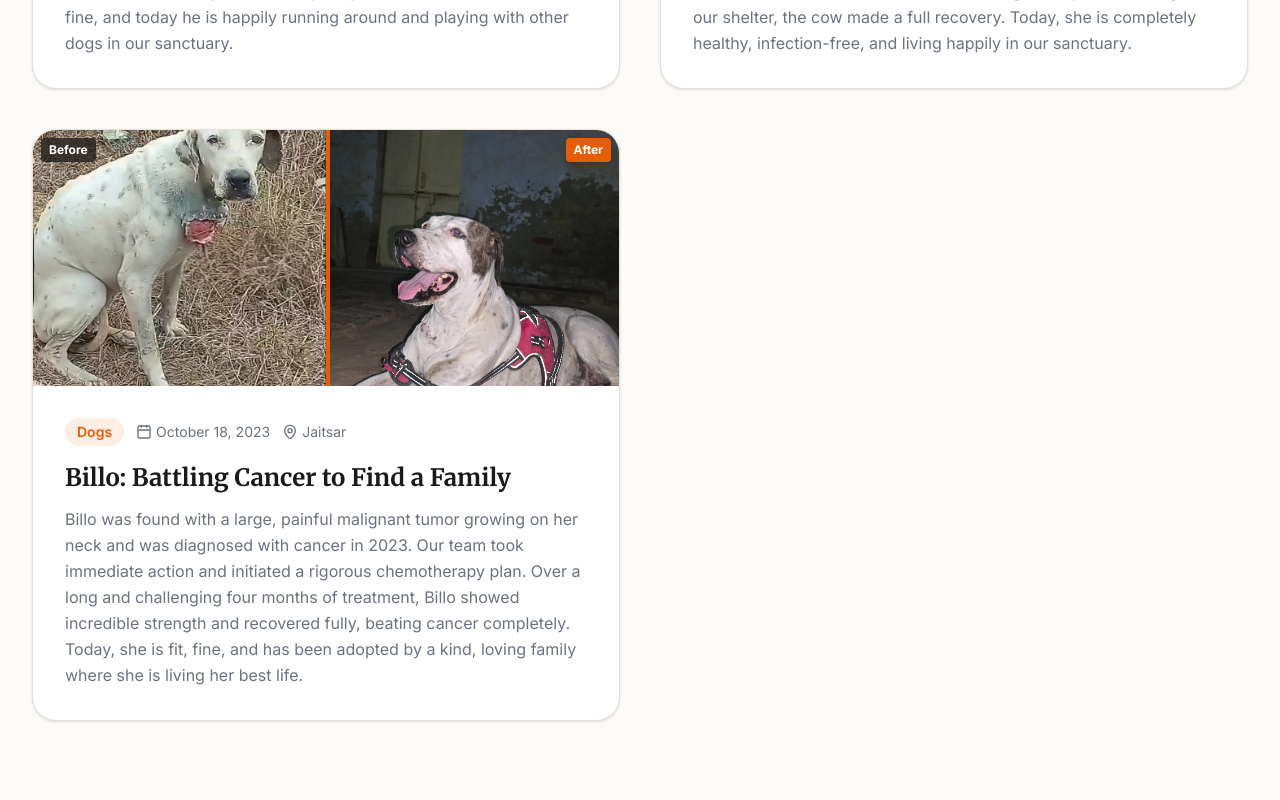
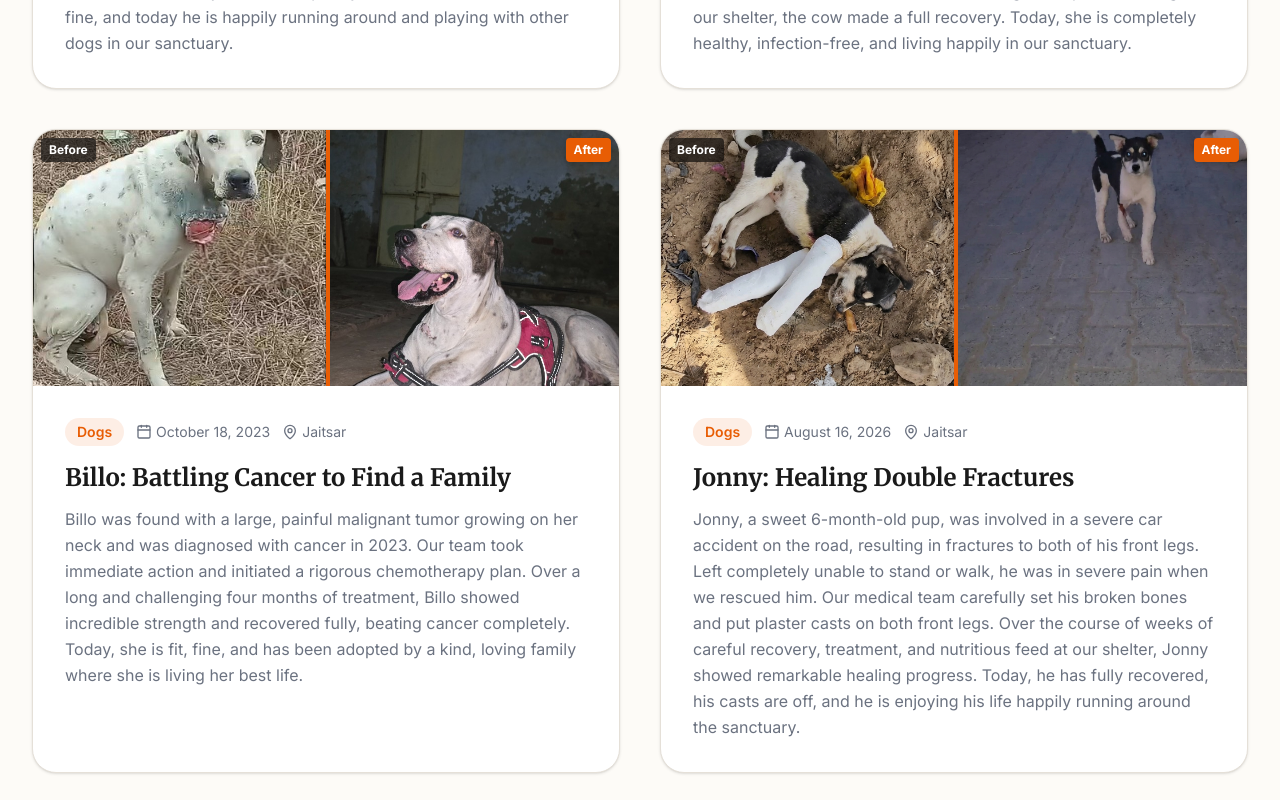
Before and after one commit to tarundutta499-tech/Finding_Peace29, a Next.js app: page /rescues in a window 1280 px wide. Shown: the part 1720-2520 px from the top of the page. Built offline with nearby package versions, Linux system fonts and the light colour scheme; no server answers.

Commit message:
Add Jonny the dog's double fracture rescue story with text-free cleaned photos to rescues page

```diff
--- a/src/app/rescues/page.tsx
+++ b/src/app/rescues/page.tsx
@@ -60,6 +60,17 @@ const MOCK_RESCUES = [
     beforeImg: "/images/dog_cancer_before.jpg",
     afterImg: "/images/dog_cancer_after.jpg",
     story: "Billo was found with a large, painful malignant tumor growing on her neck and was diagnosed with cancer in 2023. Our team took immediate action and initiated a rigorous chemotherapy plan. Over a long and challenging four months of treatment, Billo showed incredible strength and recovered fully, beating cancer completely. Today, she is fit, fine, and has been adopted by a kind, loving family where she is living her best life.",
+    category: "Dogs"
+  },
+  {
+    id: 6,
+    title: "Jonny: Healing Double Fractures",
+    animalType: "Dog",
+    date: "August 16, 2026",
+    location: "Jaitsar",
+    beforeImg: "/images/jonny_fracture_before.jpg",
+    afterImg: "/images/jonny_fracture_after.jpg",
+    story: "Jonny, a sweet 6-month-old pup, was involved in a severe car accident on the road, resulting in fractures to both of his front legs. Left completely unable to stand or walk, he was in severe pain when we rescued him. Our medical team carefully set his broken bones and put plaster casts on both front legs. Over the course of weeks of careful recovery, treatment, and nutritious feed at our shelter, Jonny showed remarkable healing progress. Today, he has fully recovered, his casts are off, and he is enjoying his life happily running around the sanctuary.",
     category: "Dogs"
   }
 ];
```
Also changed, not shown: public/images/jonny_fracture_after.jpg (added), public/images/jonny_fracture_before.jpg (added).
